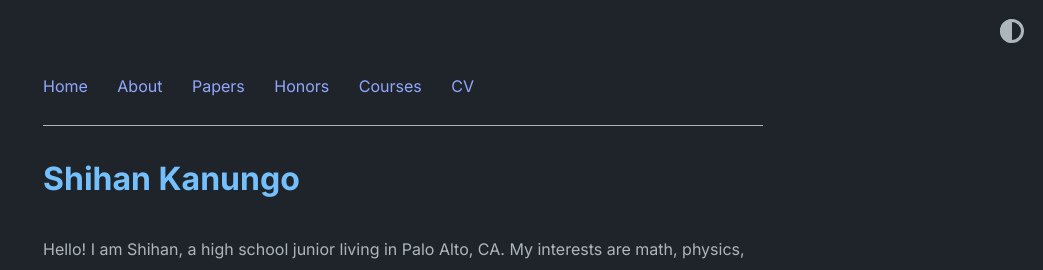
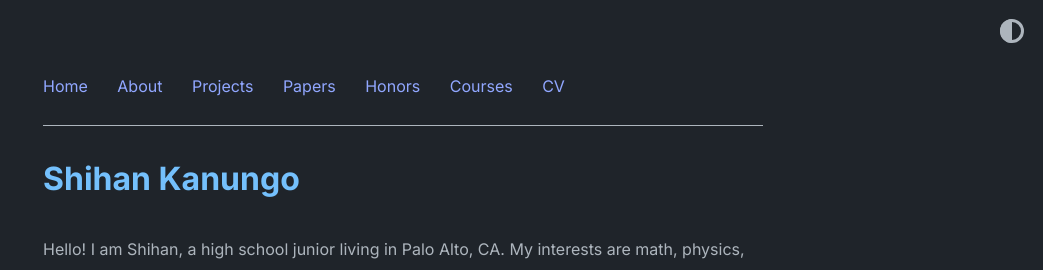
Before and after one commit to shihankanungo/shihankanungo.github.io, a Jekyll site: the page built from index.md, in a window 1280 px wide. Shown: the top 270 px of the page, without its empty margins (237-1280 px from the left). Built offline with Jekyll 4.4.1, drawn with Linux system fonts in a browser that asks for light colours.

Commit message:
Update home.yml

```diff
--- a/_data/home.yml
+++ b/_data/home.yml
@@ -4,6 +4,9 @@ navbar_entries:
 
   - title: About
     url: about
+
+  - title: Projects
+    url: projects
 
   - title: Papers
     url: papers
```
